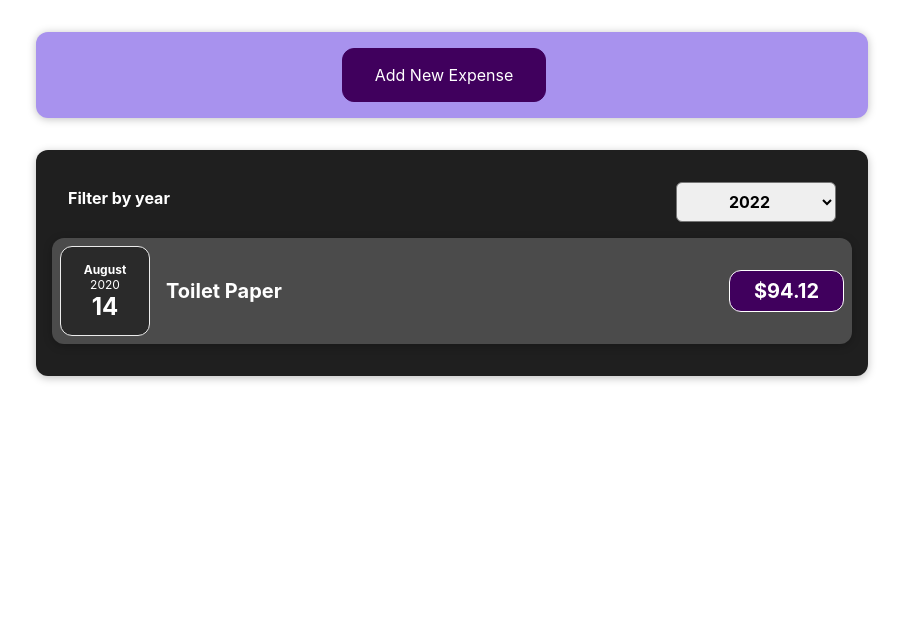
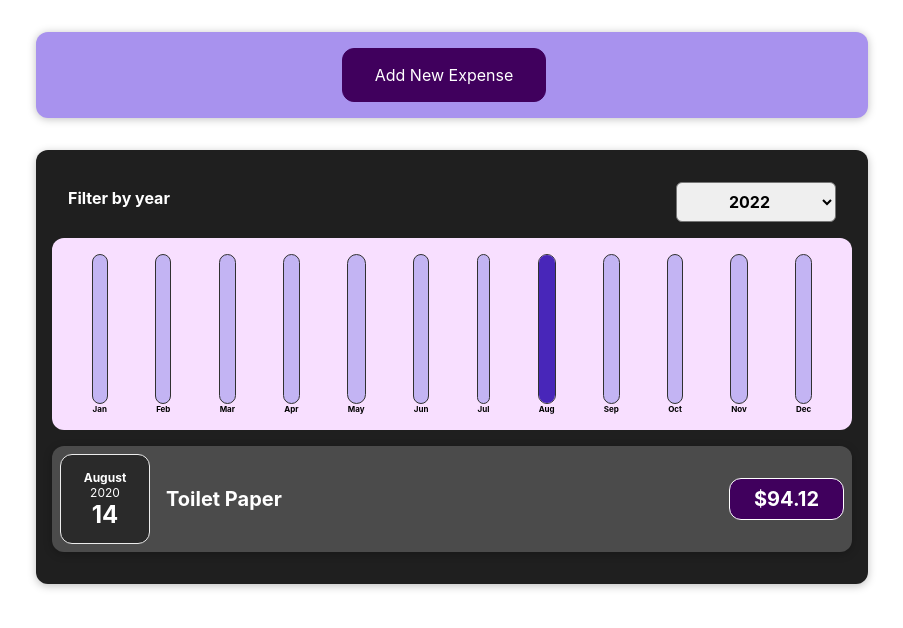
Before and after one commit to AndrewSimons3/expense-tracker, a React (Create React App) app: page / in a window 1280 px wide. Shown: the top 628 px of the page, without its empty margins (188-1091 px from the left). Built offline with nearby package versions, Linux system fonts and the light colour scheme.

Commit message:
completed

```diff
--- a/src/components/Chart/Chart.js
+++ b/src/components/Chart/Chart.js
@@ -4,13 +4,16 @@
 import './Chart.css';
 
 const Chart = (props) => {
+  const dataPointValues = props.dataPoints.map(dataPoint => dataPoint.value);
+  const totalMaximum = Math.max(...dataPointValues);
+
   return (
     <div className="chart">
       {props.dataPoints.map(datapoint => (
         <ChartBar
           key={datapoint.label}
           value={datapoint.value}
-          maxValue={null}
+          maxValue={totalMaximum}
           label={datapoint.label}
         />
       ))}
--- a/src/components/Chart/ChartBar.js
+++ b/src/components/Chart/ChartBar.js
@@ -5,7 +5,7 @@
 
   let barFillHeight = '0%';
 
-  if (props.max > 0) {
+  if (props.maxValue > 0) {
     barFillHeight = Math.round((props.value / props.maxValue) * 100) + '%';
   }
 
--- a/src/components/Expenses/Expenses.js
+++ b/src/components/Expenses/Expenses.js
@@ -3,6 +3,7 @@
 import Card from '../UI/Card';
 import ExpensesFilter from './ExpensesFilter';
 import ExpensesList from './ExpensesList';
+import ExpensesChart from './ExpensesChart';
 
 
 const Expenses = (props) => {
@@ -24,6 +25,7 @@
           selected={filteredYear}
           onChangeFilter={filterChangeHandler}
         />
+        <ExpensesChart expenses={filteredExpenses} />
         <ExpensesList items={filteredExpenses}/>
       </Card>
     </div>
--- a/src/components/Expenses/ExpensesChart.js
+++ b/src/components/Expenses/ExpensesChart.js
@@ -18,7 +18,7 @@
     { label: 'Dec', value: 0}
   ];
 
-  for (const expense in props.expenses) {
+  for (const expense of props.expenses) {
     const expenseMonth = expense.date.getMonth();
     chartDataPoints[expenseMonth].value += expense.amount;
   }
--- a/src/components/NewExpense/ExpenseForm.js
+++ b/src/components/NewExpense/ExpenseForm.js
@@ -44,7 +44,7 @@
 
     const expenseData = {
       title: enteredTitle,
-      amount: enteredAmount,
+      amount: +enteredAmount,
       date: new Date(enteredDate)
     };
 
```
